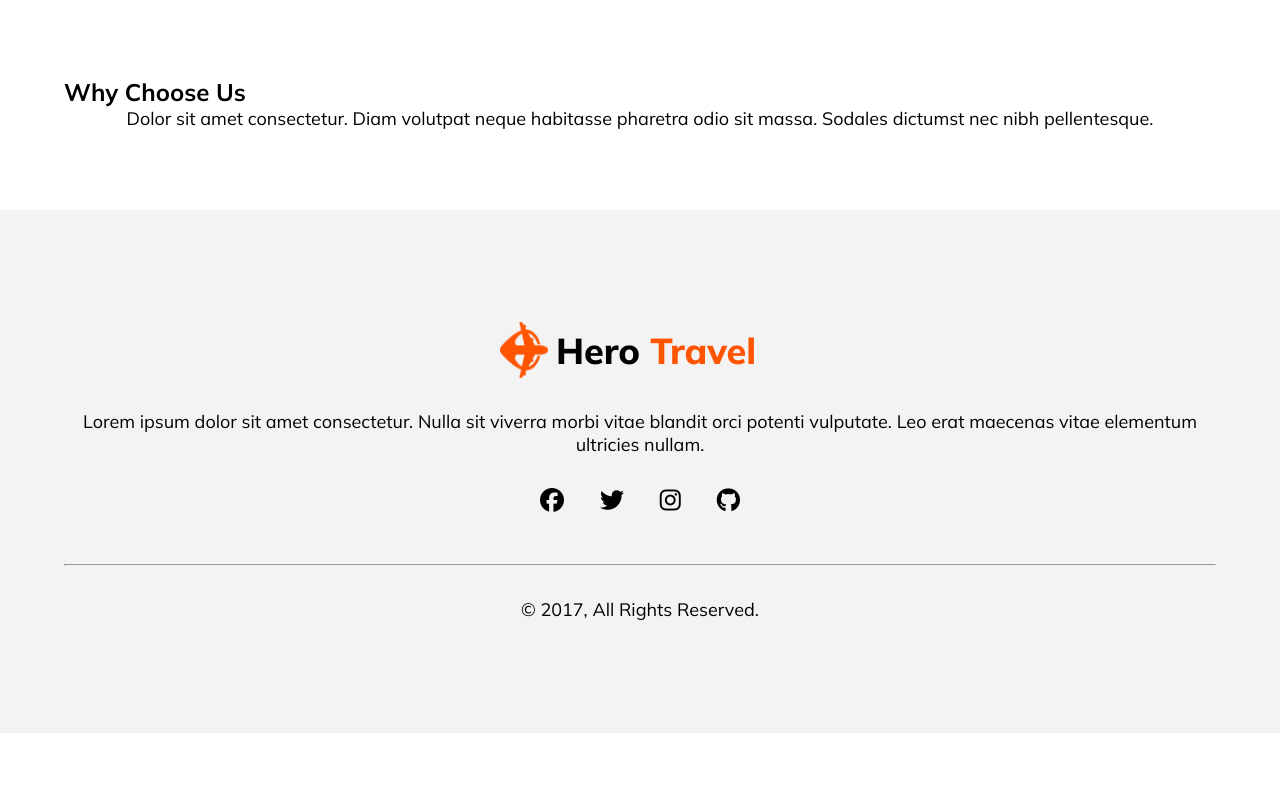
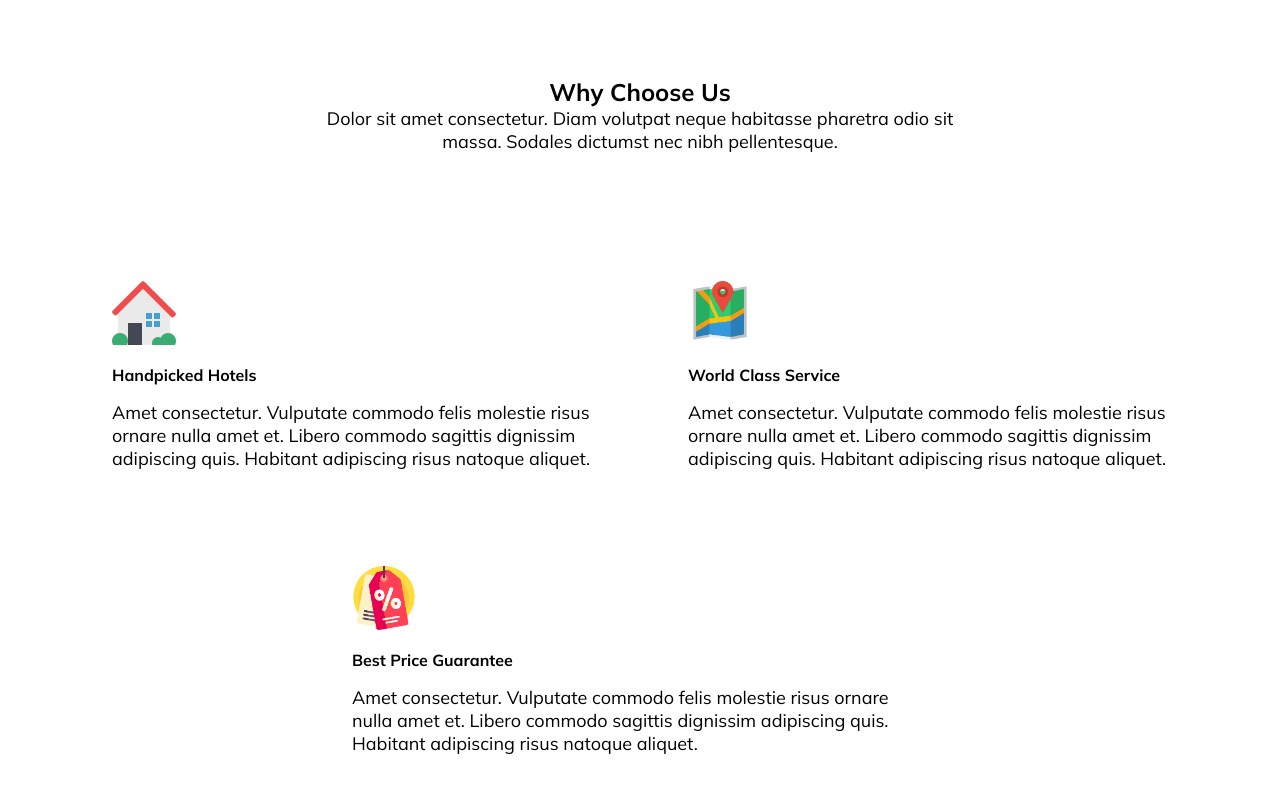
Before and after one commit to kobirul5/hero-travel-project, a plain HTML site: page index.html in a window 1280 px wide. Shown: the part 2209-3015 px from the top of the page. Before the commit the page ends 2942 px from the top, so only its background shows below. Drawn offline with Linux system fonts and the light colour scheme.

Commit message:
compleet choose section

```diff
--- a/index.html
+++ b/index.html
@@ -94,14 +94,30 @@
         <!-- Choose Your Destination end-->
 
         <!-- why choose us start -->
-         <section class="container">
-            <div class="choose-content">
+         <section class="container choose-container">
+            <div class="">
                 <div class="choose-title">
                     <h2>Why Choose Us</h2>
-                    <p>Dolor sit amet consectetur. Diam volutpat neque habitasse pharetra odio sit massa. Sodales dictumst nec nibh pellentesque.</p>
+                    <p class="choose-p">Dolor sit amet consectetur. Diam volutpat neque habitasse pharetra odio sit massa. Sodales dictumst nec nibh pellentesque.</p>
                 </div>
             </div>
-            <div class="choose-content"></div>
+            <div class="choose-content">
+                <div class="choose-card">
+                    <img src="icone/house-30.png" alt="">
+                    <h4>Handpicked Hotels</h4>
+                    <p>Amet consectetur. Vulputate commodo felis molestie risus  ornare nulla amet et. Libero commodo sagittis dignissim adipiscing quis. Habitant adipiscing risus natoque aliquet. </p>
+                </div>
+                <div class="choose-card">
+                    <img src="icone/images.png" alt="">
+                    <h4>World Class Service</h4>
+                    <p>Amet consectetur. Vulputate commodo felis molestie risus  ornare nulla amet et. Libero commodo sagittis dignissim adipiscing quis. Habitant adipiscing risus natoque aliquet. </p>
+                </div>
+            </div>
+            <div class="choose-card choose-row-3">
+                <img src="icone/discount.png" alt="">
+                <h4>Best Price Guarantee</h4>
+                <p>Amet consectetur. Vulputate commodo felis molestie risus  ornare nulla amet et. Libero commodo sagittis dignissim adipiscing quis. Habitant adipiscing risus natoque aliquet. </p>
+            </div>
          </section>
         <!-- why choose us end -->
 
--- a/styles/style.css
+++ b/styles/style.css
@@ -193,6 +193,42 @@ select{
     transform: translate(-50%, -50%);
 }
 
+.choose-container{
+    display: flex;
+    flex-direction: column;
+    justify-content: center;
+    align-items: center;
+    text-align: center;
+
+}
+.choose-p{
+    width: 670px;
+}
+.choose-container img{
+    width: 64px;
+}
+
+.choose-content{
+    display: flex;
+    text-align: left;
+    margin-top: 5rem;
+}
+.choose-card{
+    padding: 3rem;
+
+}
+.choose-card p{
+    text-align: left;
+}
+.choose-card h4{
+    margin: 1rem 0;
+}
+.choose-row-3{
+    width: 50%;
+    text-align: left;
+}
+
+
 /* footer section */
 
 .footer-section{
```
Also changed, not shown: icone/discount.png (added), icone/house-30.png (added), icone/images.png (added).
